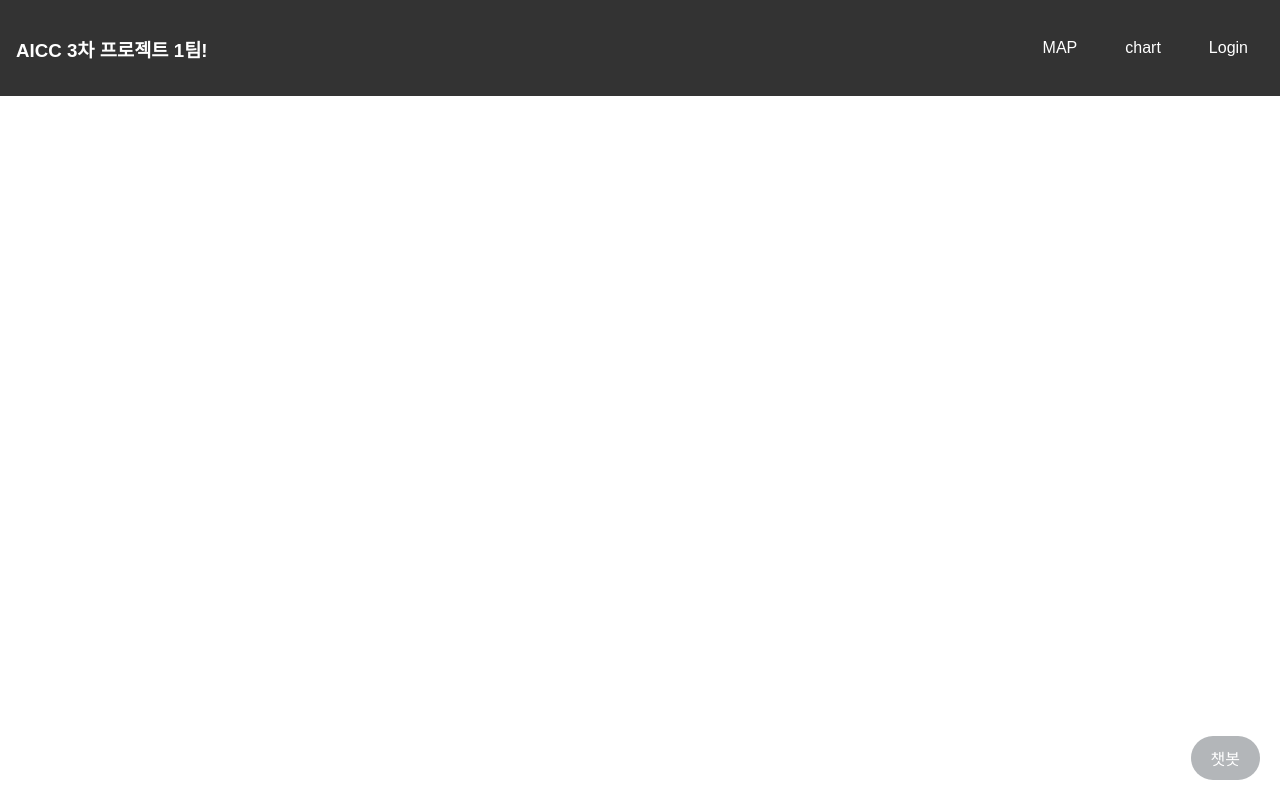
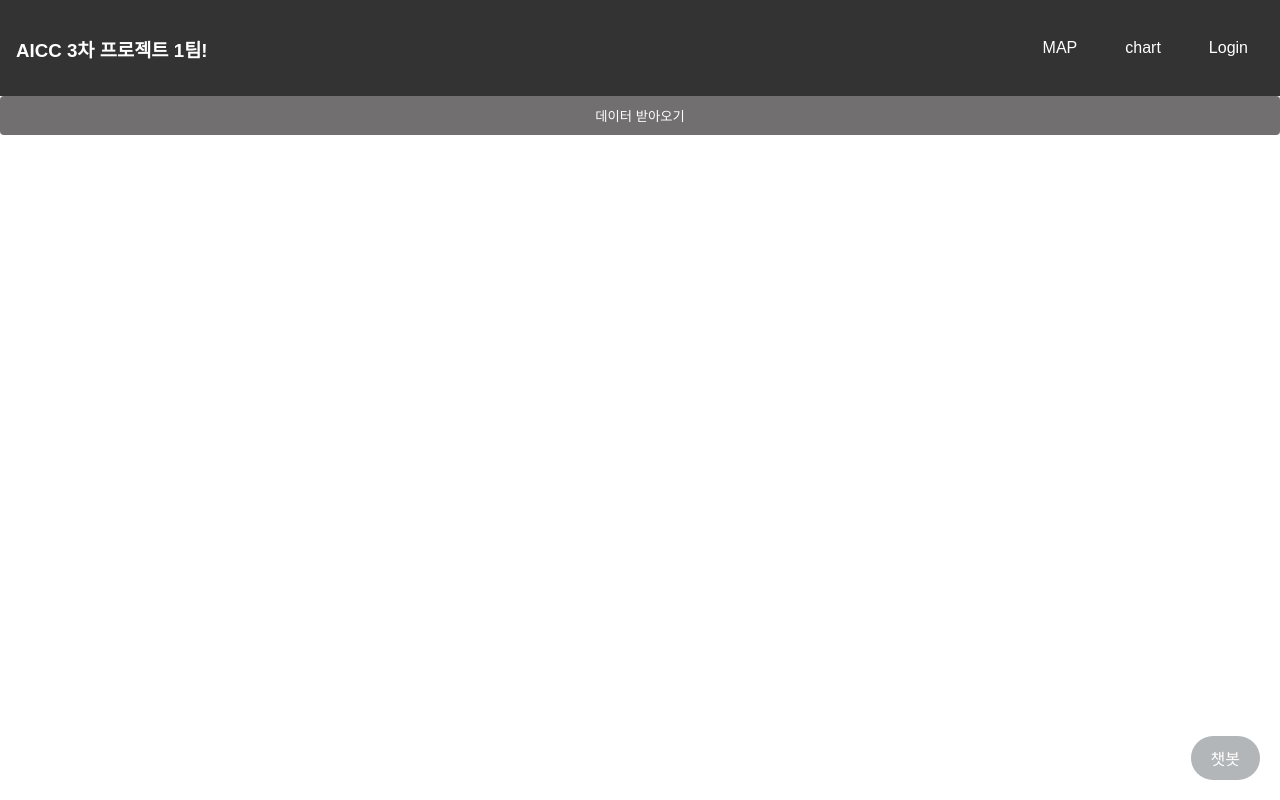
Before and after one commit to ParkWonBin/Codelabit_AICC_Project_03, a React (Create React App) app in the folder react-test/: page / in a window 1280 px wide. Built offline with nearby package versions, Linux system fonts and the light colour scheme.

Commit message:
axios로 데이터 받기

```diff
--- a/react-test/src/App.js
+++ b/react-test/src/App.js
@@ -1,6 +1,7 @@
-import React from 'react';
+import React, { useState } from 'react';
 import { BrowserRouter as Router, Link, Routes, Route } from 'react-router-dom';
 import './App.css';
+import axios from 'axios'
 
 import MapImage from './commponent/MapImage';
 import ChartImage from './commponent/ChartImage';
@@ -10,6 +11,19 @@ import LoginForm from './commponent/LoginForm';
 function App() {
   const labels = ['데이터1', '데이터2', '데이터3'];
   const data = [1, 2, 3];
+
+  // axios로 받아온 데이터를 저장할 state
+  const [apiData, setApiData] = useState(null);
+
+  const fetchData = () => {
+    axios.get('http://apis.data.go.kr/5080000/polcsttnCctvSttuService/getPolcsttnCctvSttu')
+      .then((결과) => {
+        console.log(결과.data);
+      })
+      .catch((error) => {
+        console.log('실패함', data);
+      });
+  };
 
   return (
     <Router>
@@ -27,11 +41,20 @@ function App() {
         {/* 메뉴별 화면 나오는곳 */}
         <Routes>
           <Route path="/map" element={<MapImage src="/MAP.jpg" />} />
-
-          {/* 올바른 props 전달 */}
           <Route path="/chart" element={<ChartImage labels={labels} dataProp={data} />} />
           <Route path="/login" element={<LoginForm />} />
         </Routes>
+
+        {/* 데이터 받아오는 버튼 */}
+        <button onClick={fetchData}>데이터 받아오기</button>
+
+        {/* 받아온 데이터를 출력 */}
+        {apiData && (
+          <div>
+            <h4>받아온 데이터:</h4>
+            <pre>{JSON.stringify(apiData, null, 2)}</pre>
+          </div>
+        )}
 
         {/* 쳇봇 나오는곳 */}
         <Chatbot />
```
